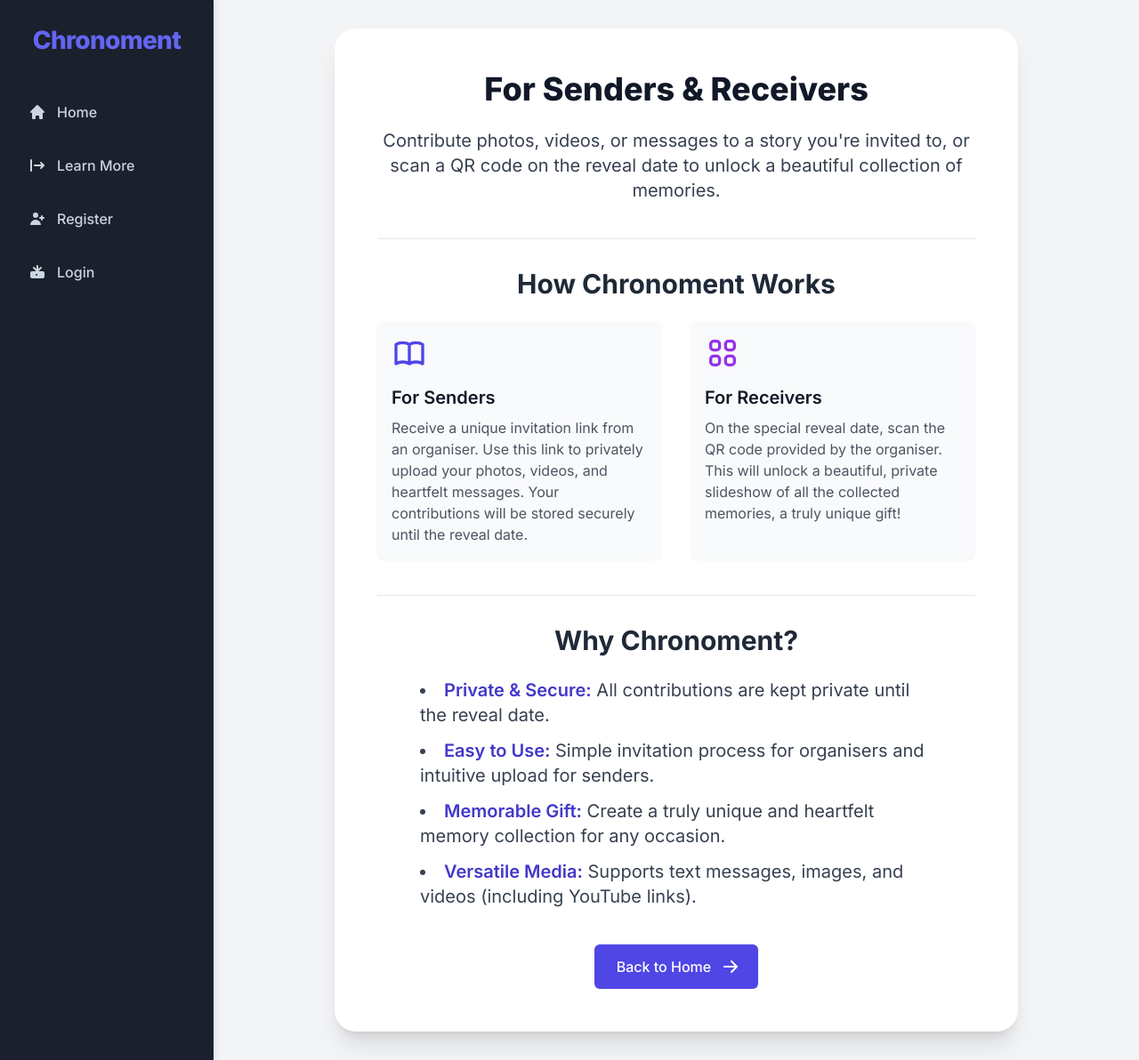
After one commit to demirtanriver/chronomomentwebsite, a Django app: page /learn-more/ in a window 1280 px wide. The commit adds this page. Shown: the whole page at 89% size. Run offline with Django 5.2, Linux system fonts and the light colour scheme; some libraries are stand-ins or nearby versions.

```diff
--- a/chronoment/main/templates/main/base.html
+++ b/chronoment/main/templates/main/base.html
@@ -79,7 +79,7 @@
         /* Main Content Area Styling */
         .main-content {
             grid-column: 2;
-            padding: 32px; /* p-8 */
+            /* REMOVED: padding: 32px; */ /* This was causing the white border */
             overflow-y: auto; /* Allow main content to scroll independently */
             display: flex;
             flex-direction: column;
@@ -114,7 +114,7 @@
             .main-content {
                 grid-column: 1;
                 grid-row: 2;
-                padding: 24px; /* p-6 */
+                padding: 0; /* Ensure no padding on mobile too */
             }
         }
     </style>
@@ -129,6 +129,11 @@
             <a href="{% url 'home' %}">
                 <svg class="w-5 h-5 mr-3" fill="currentColor" viewBox="0 0 20 20" xmlns="http://www.w3.org/2000/svg"><path d="M10.707 2.293a1 1 0 00-1.414 0l-7 7a1 1 0 001.414 1.414L4 10.414V17a1 1 0 001 1h2a1 1 0 001-1v-2a1 1 0 011-1h2a1 1 0 011 1v2a1 1 0 001 1h2a1 1 0 001-1v-6.586l.293.293a1 1 0 001.414-1.414l-7-7z"></path></svg>
                 Home
+            </a>
+
+            <a href="{% url 'learn_more' %}">
+                <svg class="w-5 h-5 mr-3" fill="currentColor" viewBox="0 0 20 20" xmlns="http://www.w3.org/2000/svg"><path fill-rule="evenodd" d="M3 3a1 1 0 00-1 1v12a1 1 0 102 0V4a1 1 0 00-1-1zm10.293 9.293a1 1 0 001.414 1.414l3-3a1 1 0 000-1.414l-3-3a1 1 0 10-1.414 1.414L14.586 9H7a1 1 0 100 2h7.586l-1.293 1.293z" clip-rule="evenodd"></path></svg>
+                Learn More
             </a>
 
             {% if not user.is_authenticated %}
--- a/chronoment/main/templates/main/home.html
+++ b/chronoment/main/templates/main/home.html
@@ -41,8 +41,8 @@
                 Contribute photos, videos, or messages to a story you're invited to,
                 or scan a QR code on the reveal date to unlock a beautiful collection of memories.
             </p>
-            {# This section might have a "Learn More" or "Join Story" button later #}
-            <a href="#" {# Placeholder for a future "Learn More" or "Join Story" page #}
+            {# Updated href to use Django's {% url %} tag for the 'learn_more' URL name #}
+            <a href="{% url 'learn_more' %}"
                class="inline-flex items-center justify-center px-6 py-3 border border-transparent text-base font-medium rounded-lg shadow-sm text-indigo-700 bg-indigo-100 hover:bg-indigo-200 focus:outline-none focus:ring-2 focus:ring-offset-2 focus:ring-indigo-500 transition duration-150 ease-in-out">
                 Learn More
                 <svg class="w-5 h-5 ml-2 -mr-1" fill="currentColor" viewBox="0 0 20 20" xmlns="http://www.w3.org/2000/svg"><path fill-rule="evenodd" d="M12.293 5.293a1 1 0 011.414 0l4 4a1 1 0 010 1.414l-4 4a1 1 0 01-1.414-1.414L14.586 11H3a1 1 0 110-2h11.586l-2.293-2.293a1 1 0 010-1.414z" clip-rule="evenodd"></path></svg>
--- /dev/null
+++ b/chronoment/main/templates/main/learn_more.html
@@ -0,0 +1,65 @@
+{# your_app_name/templates/your_app_name/learn_more.html #}
+{% extends 'main/base.html' %}
+{% load static %}
+
+{% block content %}
+{# Removed bg-gray-50 from this div. It will now inherit the background from base.html's main-content/grid-container. #}
+<div class="flex flex-col items-center justify-center min-h-screen p-4 sm:p-6 lg:p-8">
+    <div class="bg-white rounded-3xl shadow-xl p-8 sm:p-10 lg:p-12 max-w-3xl text-center">
+        <h1 class="text-3xl sm:text-4xl font-extrabold text-gray-900 mb-6">
+            For Senders & Receivers
+        </h1>
+        <p class="text-lg sm:text-xl text-gray-700 leading-relaxed mb-8">
+            Contribute photos, videos, or messages to a story you're invited to, or scan a QR code on the reveal date to unlock a beautiful collection of memories.
+        </p>
+
+        {# Placeholder for more content sections #}
+        <div class="mt-10 pt-8 border-t border-gray-200">
+            <h2 class="text-2xl sm:text-3xl font-bold text-gray-800 mb-6">How Chronoment Works</h2>
+            <div class="grid grid-cols-1 md:grid-cols-2 gap-8 text-left">
+                <div class="flex flex-col items-center md:items-start p-4 bg-gray-50 rounded-lg shadow-sm">
+                    <div class="flex-shrink-0 mb-4">
+                        <svg class="h-10 w-10 text-indigo-600" fill="none" viewBox="0 0 24 24" stroke="currentColor" stroke-width="2">
+                            <path stroke-linecap="round" stroke-linejoin="round" d="M12 6.253v13m0-13C10.832 5.477 9.246 5 7.5 5S4.168 5.477 3 6.253v13C4.168 18.477 5.754 18 7.5 18s3.332.477 4.5 1.253m0-13C13.168 5.477 14.754 5 16.5 5s3.332.477 4.5 1.253v13C19.832 18.477 18.246 18 16.5 18s-3.332.477-4.5 1.253"></path>
+                        </svg>
+                    </div>
+                    <h3 class="text-xl font-semibold text-gray-900 mb-2">For Senders</h3>
+                    <p class="text-gray-600">
+                        Receive a unique invitation link from an organiser. Use this link to privately upload your photos, videos, and heartfelt messages. Your contributions will be stored securely until the reveal date.
+                    </p>
+                </div>
+                <div class="flex flex-col items-center md:items-start p-4 bg-gray-50 rounded-lg shadow-sm">
+                    <div class="flex-shrink-0 mb-4">
+                        <svg class="h-10 w-10 text-purple-600" fill="none" viewBox="0 0 24 24" stroke="currentColor" stroke-width="2">
+                            <path stroke-linecap="round" stroke-linejoin="round" d="M4 6a2 2 0 012-2h2a2 2 0 012 2v2a2 2 0 01-2 2H6a2 2 0 01-2-2V6zM14 6a2 2 0 012-2h2a2 2 0 012 2v2a2 2 0 01-2 2h-2a2 2 0 01-2-2V6zM4 16a2 2 0 012-2h2a2 2 0 012 2v2a2 2 0 01-2 2H6a2 2 0 01-2-2v-2zM14 16a2 2 0 012-2h2a2 2 0 012 2v2a2 2 0 01-2 2h-2a2 2 0 01-2-2v-2z"></path>
+                        </svg>
+                    </div>
+                    <h3 class="text-xl font-semibold text-gray-900 mb-2">For Receivers</h3>
+                    <p class="text-gray-600">
+                        On the special reveal date, scan the QR code provided by the organiser. This will unlock a beautiful, private slideshow of all the collected memories, a truly unique gift!
+                    </p>
+                </div>
+            </div>
+        </div>
+
+        <div class="mt-10 pt-8 border-t border-gray-200">
+            <h2 class="text-2xl sm:text-3xl font-bold text-gray-800 mb-6">Why Chronoment?</h2>
+            <ul class="list-disc list-inside text-lg sm:text-xl text-gray-700 leading-relaxed space-y-3 text-left mx-auto max-w-xl">
+                <li><span class="font-semibold text-indigo-700">Private & Secure:</span> All contributions are kept private until the reveal date.</li>
+                <li><span class="font-semibold text-indigo-700">Easy to Use:</span> Simple invitation process for organisers and intuitive upload for senders.</li>
+                <li><span class="font-semibold text-indigo-700">Memorable Gift:</span> Create a truly unique and heartfelt memory collection for any occasion.</li>
+                <li><span class="font-semibold text-indigo-700">Versatile Media:</span> Supports text messages, images, and videos (including YouTube links).</li>
+            </ul>
+        </div>
+
+        <div class="mt-10">
+            <a href="{% url 'home' %}" class="inline-flex items-center px-6 py-3 border border-transparent text-base font-medium rounded-md shadow-sm text-white bg-indigo-600 hover:bg-indigo-700 focus:outline-none focus:ring-2 focus:ring-offset-2 focus:ring-indigo-500 transition-colors duration-200">
+                Back to Home
+                <svg class="ml-3 -mr-1 h-5 w-5" xmlns="http://www.w3.org/2000/svg" viewBox="0 0 20 20" fill="currentColor" aria-hidden="true">
+                    <path fill-rule="evenodd" d="M10.293 3.293a1 1 0 011.414 0l6 6a1 1 0 010 1.414l-6 6a1 1 0 01-1.414-1.414L14.586 11H3a1 1 0 110-2h11.586l-4.293-4.293a1 1 0 010-1.414z" clip-rule="evenodd" />
+                </svg>
+            </a>
+        </div>
+    </div>
+</div>
+{% endblock content %}
--- a/chronoment/main/urls.py
+++ b/chronoment/main/urls.py
@@ -9,6 +9,7 @@ urlpatterns = [
     path("<int:id>",views.index, name="index"),
     path("register/",views.register, name="register"),
     path('login/', views.login, name='login'),
+    path('learn-more/', views.learn_more_page, name='learn_more'),
      # URL for creating a new story
     path('stories/create/', views.create_story, name='create_story'),
 
@@ -39,6 +40,8 @@ urlpatterns = [
     path('contributions/text/<int:pk>/delete/', views.delete_text_contribution, name='delete_text_contribution'),
     path('contributions/image/<int:pk>/delete/', views.delete_image_contribution, name='delete_image_contribution'),
     path('contributions/video/<int:pk>/delete/', views.delete_video_contribution, name='delete_video_contribution'),
+
+
 ]
 
 
--- a/chronoment/main/views.py
+++ b/chronoment/main/views.py
@@ -32,6 +32,10 @@ from django.urls import reverse
 from django.contrib import messages
 from django.contrib.auth import authenticate, login as auth_login # Renamed login to avoid conflict
 from django.contrib.auth.forms import AuthenticationForm # This form provides 'username' and 'password' fields
+from itertools import chain
+from django.db import models
+import json # <--- NEW: Import json module
+from django.core.serializers.json import DjangoJSONEncoder
 # Create your views here.
 
 def index(response,id):
@@ -574,45 +578,126 @@ def my_stories(request):
 
 
 def view_story_by_topper(request, topper_identifier):
-    # Try to find the story by the unique topper_identifier
     try:
         story = Stories.objects.get(topper_identifier=topper_identifier)
     except Stories.DoesNotExist:
         messages.error(request, "No story found for this topper code.")
-        return redirect(reverse('home')) # Or a specific 'topper_not_found' page
+        return redirect(reverse('home'))
 
-    # Check if the story has been revealed
     if story.reveal_date > timezone.now().date():
         messages.warning(request, "This story has not been revealed yet. Please check back on the reveal date.")
-        # If the user is an organiser and logged in, redirect them to their story detail page
         if request.user.is_authenticated and request.user == story.organiser:
             return redirect(reverse('story_detail', args=[story.id]))
-        # Otherwise, redirect to home or a generic "not yet revealed" page
-        return redirect(reverse('home')) # Or a specific 'not_revealed' page
+        return redirect(reverse('home'))
 
-    # If revealed, fetch all contributions related to this story
+    # Fetch all APPROVED contributions for this story
     story_senders_for_story = StorySenders.objects.filter(story=story)
 
+    # Fetch and prepare text contributions
     text_contributions = TextContribution.objects.filter(
-        story_sender__in=story_senders_for_story
-    ).order_by('created_at')
+        story_sender__in=story_senders_for_story,
+        is_approved=True
+    ).annotate(
+        contributor_name=models.Case(
+            models.When(story_sender__sender__name__isnull=False, then=models.F('story_sender__sender__name')),
+            default=models.F('story_sender__sender__email'),
+            output_field=models.CharField()
+        )
+    ).values(
+        'id', 'content', 'created_at', 'contributor_name'
+    ).annotate(
+        type=models.Value('text', output_field=models.CharField())
+    )
 
+    # Fetch and prepare image contributions - CRITICAL: Use .url for image field
     image_contributions = ImageContribution.objects.filter(
-        story_sender__in=story_senders_for_story
-    ).order_by('created_at')
+        story_sender__in=story_senders_for_story,
+        is_approved=True
+    ).annotate(
+        contributor_name=models.Case(
+            models.When(story_sender__sender__name__isnull=False, then=models.F('story_sender__sender__name')),
+            default=models.F('story_sender__sender__email'),
+            output_field=models.CharField()
+        )
+    ).values(
+        'id', 'caption', 'created_at', 'contributor_name'
+    ).annotate(
+        # Manually add the image URL using F() expression if possible, or iterate later
+        # For simplicity and direct JSON serialization, we'll get the object and process it.
+        # This requires fetching full objects, not just values.
+        type=models.Value('image', output_field=models.CharField())
+    )
 
+    # Fetch and prepare video contributions - CRITICAL: Use .url for video field
     video_contributions = VideoContribution.objects.filter(
-        story_sender__in=story_senders_for_story
-    ).order_by('created_at')
+        story_sender__in=story_senders_for_story,
+        is_approved=True
+    ).annotate(
+        contributor_name=models.Case(
+            models.When(story_sender__sender__name__isnull=False, then=models.F('story_sender__sender__name')),
+            default=models.F('story_sender__sender__email'),
+            output_field=models.CharField()
+        )
+    ).values(
+        'id', 'youtube_url', 'youtube_video_id', 'caption', 'created_at', 'contributor_name'
+    ).annotate(
+        # Manually add the video URL using F() expression if possible, or iterate later
+        # This also requires fetching full objects, not just values.
+        type=models.Value('video', output_field=models.CharField())
+    )
+
+    # To get the .url for File/ImageFields, we need to fetch the full objects
+    # and then manually convert them to dictionaries with the correct URLs.
+    processed_contributions = []
+
+    for text_c in text_contributions:
+        processed_contributions.append(text_c)
+
+    # Process Image Contributions
+    for img_c in ImageContribution.objects.filter(
+        story_sender__in=story_senders_for_story,
+        is_approved=True
+    ).select_related('story_sender__sender'): # Select related to avoid N+1 queries
+        processed_contributions.append({
+            'id': img_c.id,
+            'type': 'image',
+            'image': img_c.image.url if img_c.image else None, # Get the URL here
+            'caption': img_c.caption,
+            'created_at': img_c.created_at,
+            'contributor_name': img_c.story_sender.sender.name if img_c.story_sender.sender.name else img_c.story_sender.sender.email,
+        })
+
+    # Process Video Contributions
+    for vid_c in VideoContribution.objects.filter(
+        story_sender__in=story_senders_for_story,
+        is_approved=True
+    ).select_related('story_sender__sender'): # Select related to avoid N+1 queries
+        processed_contributions.append({
+            'id': vid_c.id,
+            'type': 'video',
+            'video': vid_c.video.url if vid_c.video else None, # Get the URL here
+            'youtube_url': vid_c.youtube_url,
+            'youtube_video_id': vid_c.youtube_video_id,
+            'caption': vid_c.caption,
+            'created_at': vid_c.created_at,
+            'contributor_name': vid_c.story_sender.sender.name if vid_c.story_sender.sender.name else vid_c.story_sender.sender.email,
+        })
+
+    # Combine all contributions and sort them by created_at
+    all_contributions_sorted = sorted(
+        processed_contributions,
+        key=lambda x: x['created_at']
+    )
+
+    # Serialize the contributions list to JSON using Django's encoder
+    json_contributions = json.dumps(list(all_contributions_sorted), cls=DjangoJSONEncoder)
 
     context = {
         'story': story,
-        'text_contributions': text_contributions,
-        'image_contributions': image_contributions,
-        'video_contributions': video_contributions,
-        'page_title': f"Revealed Story: {story.title}"
+        'contributions': json_contributions, # Pass the JSON string
+        'page_title': f"Story Slideshow: {story.title}"
     }
-    return render(request, 'main/revealed_story.html', context)
+    return render(request, 'main/story_slideshow.html', context) # Render new slideshow template
 
 # Original view_revealed_story (now potentially redundant if view_story_by_topper is the primary public view)
 # You can remove this or keep it if you foresee another use case for direct story_id access
@@ -775,3 +860,13 @@ def delete_video_contribution(request, pk):
         else:
             messages.error(request, "You are not authorized to delete this contribution.")
     return redirect(request.META.get('HTTP_REFERER', reverse('home')))
+
+
+def learn_more_page(request):
+    """
+    Renders the 'Learn More' page, providing information for Senders & Receivers.
+    """
+    context = {
+        'page_title': 'Learn More about Chronoment'
+    }
+    return render(request, 'main/learn_more.html', context)
```
Also changed, not shown: chronoment/main/templates/main/story_slideshow.html (added, +338 -0 lines), chronoment/db.sqlite3, chronoment/main/migrations/0001_initial.py, chronoment/media/contributions/images/images_T3DGvvR.jpg (added).
